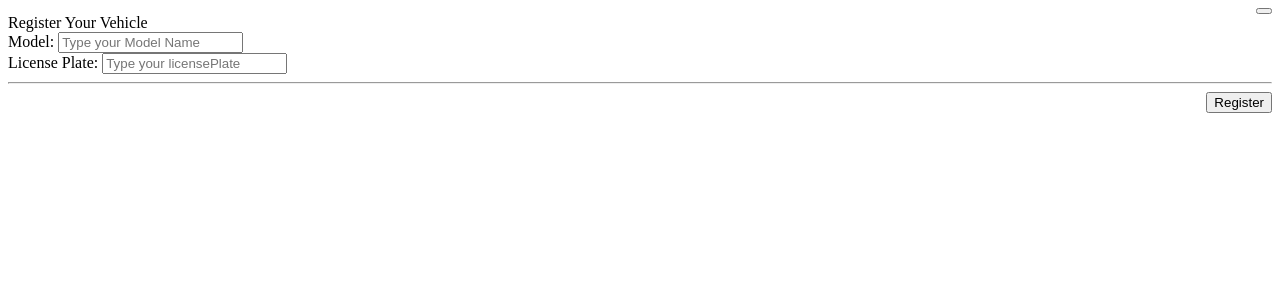
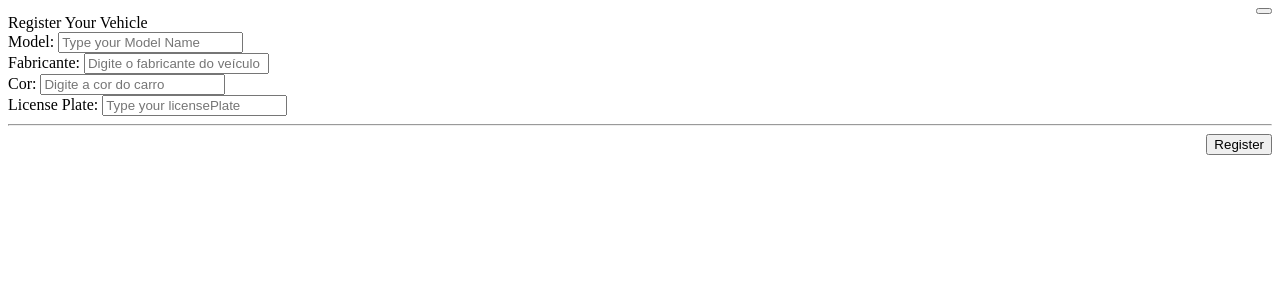
Before and after one commit to Matheus-C/driver-booklet, a Flask app: page /vehicle/add/1 in a window 1280 px wide. Shown: the top 300 px of the page. Run offline with Flask 3, Linux system fonts and the light colour scheme.

Commit message:
some changes on the vehicle model + vehicle_add_form

```diff
--- a/app/models/models.py
+++ b/app/models/models.py
@@ -107,6 +107,8 @@ class Vehicle(Base):
   __tablename__ = 'vehicle'
   id = Column('id', Integer, primary_key=True)
   model = Column('model', String(255))
+  manufacturer = Column('manufacturer', String(255))
+  color = Column('color', String(255))
   licensePlate = Column('licensePlate', String(255))
 
 class VehicleEvent(Base):
--- a/app/templates/htmx/vehicle/vehicle_add_form.html
+++ b/app/templates/htmx/vehicle/vehicle_add_form.html
@@ -13,6 +13,12 @@
                         Model: <input class="input" type="text" name='model' placeholder="Type your Model Name">
                     </div>
                     <div class="control">
+                        Fabricante: <input class="input" type="text" name='model' placeholder="Digite o fabricante do veículo">
+                    </div>
+                    <div class="control">
+                        Cor: <input class="input" type="text" name='model' placeholder="Digite a cor do carro">
+                    </div>
+                    <div class="control">
                         License Plate: <input class="input" type="text" name='licensePlate'
                             placeholder="Type your licensePlate">
                     </div>
```
